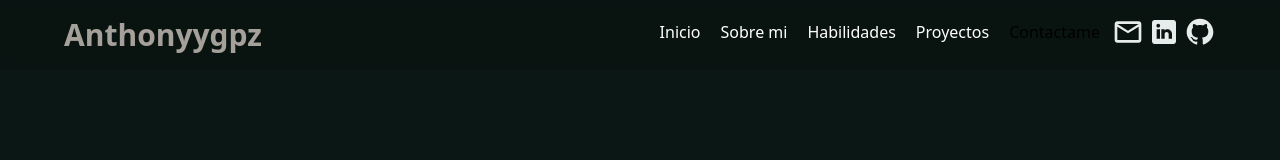
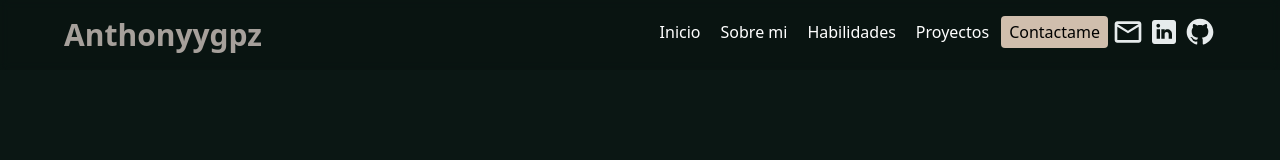
Before and after one commit to anthonnyygpz/portafolio, a React (Vite) app: page / in a window 1280 px wide. Shown: the top 160 px of the page. Built offline with nearby package versions, Linux system fonts and the light colour scheme; no server answers.

Commit message:
refactor(index.css): agrego estilos de botones

```diff
--- a/src/index.css
+++ b/src/index.css
@@ -1,4 +1,6 @@
 @import "tailwindcss";
+
+@tailwind utilities;
 
 @theme {
   --color-deep-seaweed: #0b1714;
@@ -23,3 +25,15 @@
 
   --color-secondary: var(--oatmeal);
 }
+
+.btn-brown-outline {
+  @apply hover:bg-brown-500 active:bg-brown-600;
+}
+
+.btn-brown {
+  @apply bg-brown-500 hover:bg-brown-600 active:bg-brown-700;
+}
+
+.border-brown {
+  @apply border border-brown-500;
+}
```
